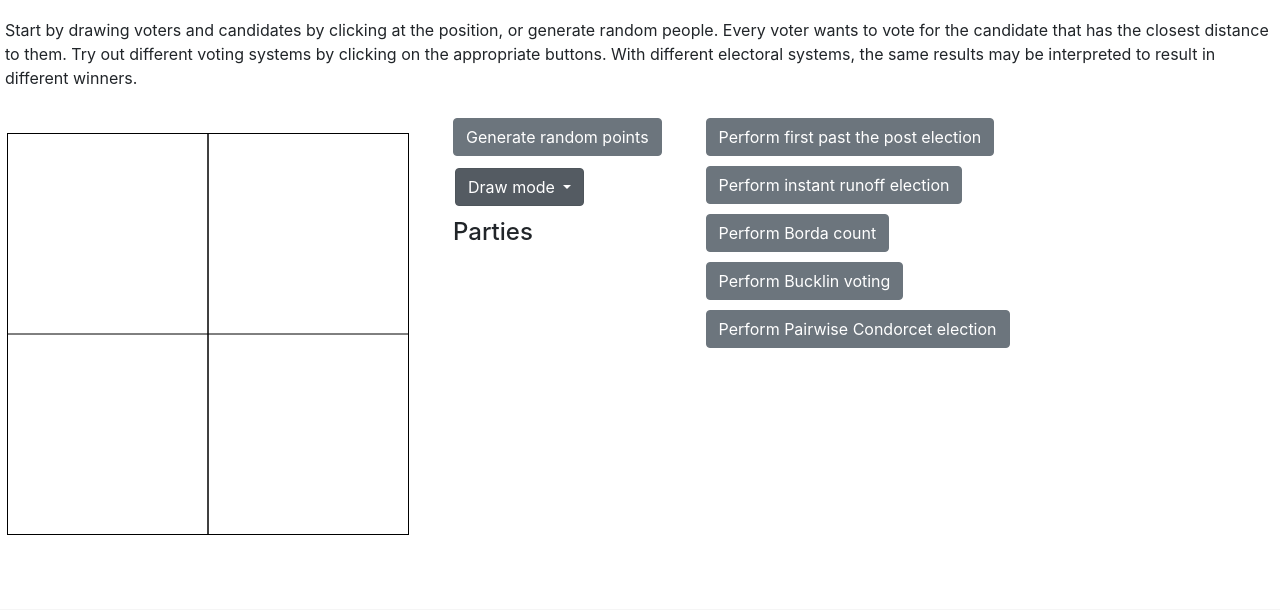
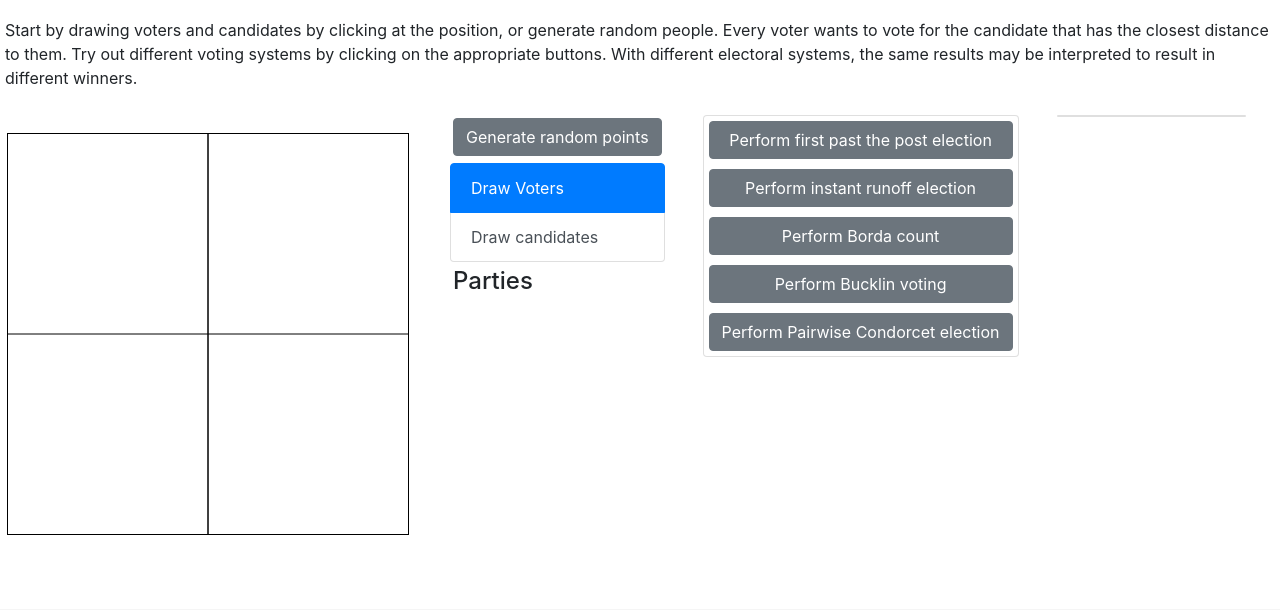
Before and after one commit to frcroth/elections, a plain HTML site: page index.html in a window 1280 px wide. Shown: the part 141-751 px from the top of the page. Drawn offline with nearby package versions, Linux system fonts and the light colour scheme.

Commit message:
Improve UI

```diff
--- a/index.html
+++ b/index.html
@@ -43,28 +43,30 @@
         </div>
         <div class="col-sm">
             <button onclick="generateRandomPoints()" class="btn btn-secondary">Generate random points</button>
-            <div class="dropdown show">
-                <a class="btn btn-secondary dropdown-toggle" href="#" role="button" id="dropdownMenuLink"
-                    data-toggle="dropdown" aria-haspopup="true" aria-expanded="false">
-                    Draw mode
-                </a>
-                <div class="dropdown-menu" aria-labelledby="dropdownMenuLink">
-                    <a class="dropdown-item" onclick="setDrawMode(0)" href="#">Draw Voters</a>
-                    <a class="dropdown-item" onclick="setDrawMode(1)" href="#">Draw candidates</a>
-                </div>
+            <div class="list-group">
+                <a href="#" id="voters-menu-item" class="list-group-item list-group-item-action active"
+                    onclick="setDrawMode(0)">Draw Voters</a>
+                <a href="#" id="candidates-menu-item" class="list-group-item list-group-item-action"
+                    onclick="setDrawMode(1)">Draw candidates</a>
+
             </div>
+
             <h4>Parties</h4>
             <ul id="candidate_list" class="list-group"></ul>
         </div>
         <div class="col-sm">
-            <button onclick="firstPastThePost()" class="btn btn-secondary">Perform first past the post election</button>
-            <button onclick="instantRunoff()" class="btn btn-secondary">Perform instant runoff election</button>
-            <button onclick="bordaCount()" class="btn btn-secondary">Perform Borda count</button>
-            <button onclick="bucklinVote()" class="btn btn-secondary">Perform Bucklin voting</button>
-            <button onclick="condorcetMethod()" class="btn btn-secondary">Perform Pairwise Condorcet election</button>
+            <div class="card">
+                <button onclick="firstPastThePost()" class="btn btn-secondary">Perform first past the post
+                    election</button>
+                <button onclick="instantRunoff()" class="btn btn-secondary">Perform instant runoff election</button>
+                <button onclick="bordaCount()" class="btn btn-secondary">Perform Borda count</button>
+                <button onclick="bucklinVote()" class="btn btn-secondary">Perform Bucklin voting</button>
+                <button onclick="condorcetMethod()" class="btn btn-secondary">Perform Pairwise Condorcet
+                    election</button>
+            </div>
         </div>
         <div class="col-sm">
-            <div id="election-result-text"></div>
+            <div class="card" id="election-result-text"></div>
         </div>
         <div id="election-results" class="col-sm">
             <canvas id="diagram-canvas" width="600" height="400" style="display: block; margin:auto"></canvas>
--- a/js/ui.js
+++ b/js/ui.js
@@ -69,6 +69,17 @@ function addCandidate(canvas, pos) {
 
 function setDrawMode(mode) {
     drawMode = mode;
+    activateDropdownMenu();
+}
+
+function activateDropdownMenu() {
+    if (drawMode === 1) {
+        document.getElementById("voters-menu-item").classList.remove("active");
+        document.getElementById("candidates-menu-item").classList.add("active");
+    } else {
+        document.getElementById("voters-menu-item").classList.add("active");
+        document.getElementById("candidates-menu-item").classList.remove("active");
+    }
 }
 
 function getRandomInteger(min, max) {
```
